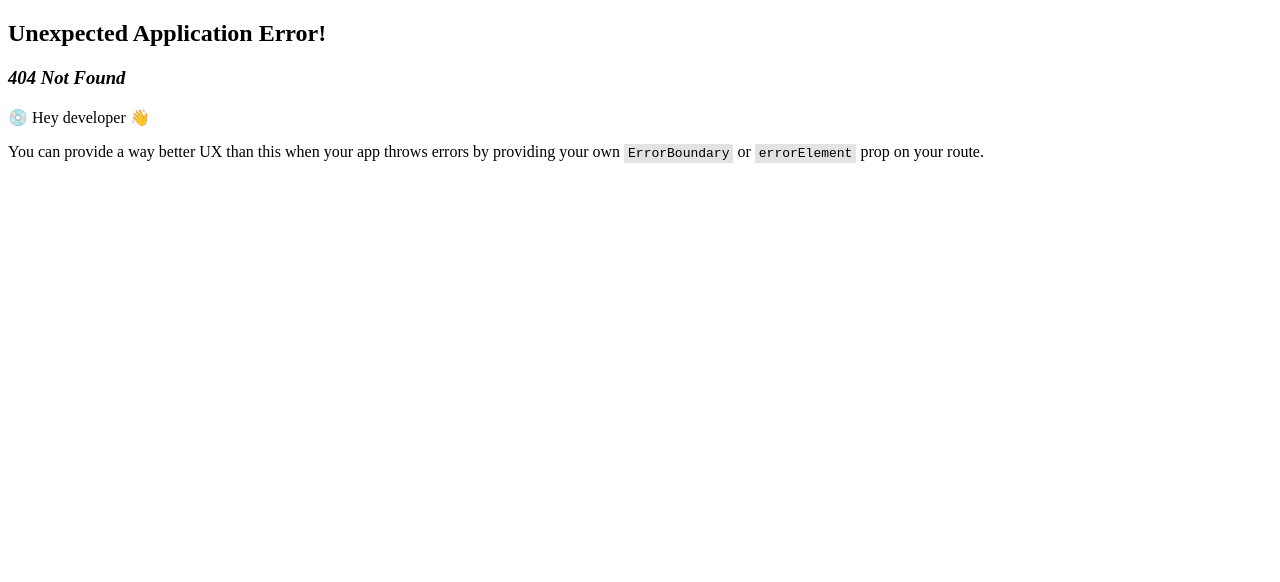
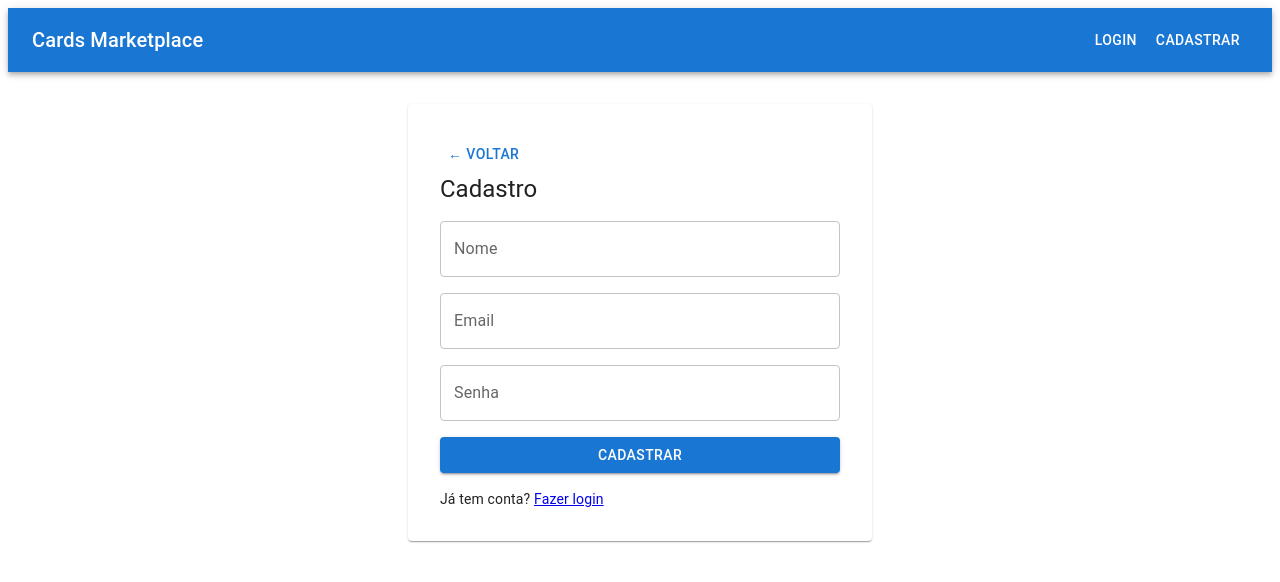
Before and after one commit to Heenriquesilver/cards-marketplace-inmeta, a React (Vite) app: page /register in a window 1280 px wide. Before the commit this address had no page. Shown: the top 582 px of the page. Built offline with nearby package versions, Linux system fonts and the light colour scheme; no server answers.

Commit message:
tela de login e registro + validação de foformularios e requisições de usuario

```diff
--- a/src/api/axios.ts
+++ b/src/api/axios.ts
@@ -3,3 +3,13 @@ import axios from "axios";
 export const api = axios.create({
   baseURL: "https://cards-marketplace-api.onrender.com",
 });
+
+api.interceptors.request.use((config) => {
+  const token = localStorage.getItem("token");
+
+  if (token) {
+    config.headers.Authorization = `Bearer ${token}`;
+  }
+
+  return config;
+});
--- /dev/null
+++ b/src/components/Header.tsx
@@ -0,0 +1,46 @@
+import { AppBar, Toolbar, Typography, Button, Box } from "@mui/material";
+import { Link } from "react-router-dom";
+import { useAuthStore } from "../store/useAuthStore";
+
+export const Header = () => {
+  const { user, logout } = useAuthStore();
+
+  return (
+    <AppBar position="static">
+      <Toolbar sx={{ display: "flex", justifyContent: "space-between" }}>
+        <Typography
+          variant="h6"
+          component={Link}
+          to="/"
+          sx={{ textDecoration: "none", color: "inherit" }}
+        >
+          Cards Marketplace
+        </Typography>
+
+        <Box>
+          {!user ? (
+            <>
+              <Button color="inherit" component={Link} to="/login">
+                Login
+              </Button>
+
+              <Button color="inherit" component={Link} to="/register">
+                Cadastrar
+              </Button>
+            </>
+          ) : (
+            <>
+              <Typography component="span" mr={2}>
+                {user.name}
+              </Typography>
+
+              <Button color="inherit" onClick={logout}>
+                Sair
+              </Button>
+            </>
+          )}
+        </Box>
+      </Toolbar>
+    </AppBar>
+  );
+};
--- /dev/null
+++ b/src/layout/MainLayout.tsx
@@ -0,0 +1,22 @@
+import { Outlet } from "react-router-dom";
+import { Header } from "../components/Header";
+import { Container } from "@mui/material";
+import { useEffect } from "react";
+import { useAuthStore } from "../store/useAuthStore";
+
+export const MainLayout = () => {
+  const fetchMe = useAuthStore((state) => state.fetchMe);
+
+  useEffect(() => {
+    fetchMe();
+  }, []);
+
+  return (
+    <>
+      <Header />
+      <Container sx={{ mt: 4 }}>
+        <Outlet />
+      </Container>
+    </>
+  );
+};
--- /dev/null
+++ b/src/pages/login/LoginPage.tsx
@@ -0,0 +1,89 @@
+import { useState } from "react";
+import {
+  Box,
+  Button,
+  TextField,
+  Typography,
+  Paper,
+  Alert,
+  CircularProgress,
+} from "@mui/material";
+import { useForm } from "react-hook-form";
+import { zodResolver } from "@hookform/resolvers/zod";
+import { type LoginFormData, loginSchema } from "../../schemas/loginSchema";
+import { loginRequest } from "../../services/authService";
+import { useAuthStore } from "../../store/useAuthStore";
+import { useNavigate, Link } from "react-router-dom";
+
+export const LoginPage = () => {
+  const navigate = useNavigate();
+  const setAuth = useAuthStore((state) => state.setAuth);
+
+  const [error, setError] = useState("");
+
+  const {
+    register,
+    handleSubmit,
+    formState: { errors, isSubmitting },
+  } = useForm<LoginFormData>({
+    resolver: zodResolver(loginSchema),
+  });
+
+  const onSubmit = async (data: LoginFormData) => {
+    try {
+      setError("");
+
+      const response = await loginRequest(data);
+
+      setAuth(response);
+
+      navigate("/");
+    } catch (err) {
+      setError("Email ou senha inválidos");
+    }
+  };
+
+  return (
+    <Box display="flex" justifyContent="center">
+      <Paper sx={{ p: 4, width: 400 }}>
+        <Typography variant="h5" mb={2}>
+          Login
+        </Typography>
+
+        {error && <Alert severity="error">{error}</Alert>}
+
+        <Box
+          component="form"
+          onSubmit={handleSubmit(onSubmit)}
+          mt={2}
+          display="flex"
+          flexDirection="column"
+          gap={2}
+        >
+          <TextField
+            label="Email"
+            {...register("email")}
+            error={!!errors.email}
+            helperText={errors.email?.message}
+          />
+
+          <TextField
+            label="Senha"
+            type="password"
+            {...register("password")}
+            error={!!errors.password}
+            helperText={errors.password?.message}
+          />
+
+          <Button type="submit" variant="contained" disabled={isSubmitting}>
+            {isSubmitting ? <CircularProgress size={24} /> : "Entrar"}
+          </Button>
+
+          <Typography variant="body2">
+            Não tem conta? <Link to="/register">Cadastre-se</Link>
+          </Typography>
+        </Box>
+      </Paper>
+    </Box>
+  );
+};
--- /dev/null
+++ b/src/pages/register/RegisterPage.tsx
@@ -0,0 +1,113 @@
+import { useState } from "react";
+import {
+  Box,
+  Button,
+  TextField,
+  Typography,
+  Paper,
+  Alert,
+  CircularProgress,
+} from "@mui/material";
+import { useForm } from "react-hook-form";
+import { zodResolver } from "@hookform/resolvers/zod";
+import { useNavigate, Link } from "react-router-dom";
+
+import {
+  registerSchema,
+  type RegisterFormData,
+} from "../../schemas/registerSchema";
+
+import { registerRequest } from "../../services/authService";
+
+export const RegisterPage = () => {
+  const navigate = useNavigate();
+
+  const [success, setSuccess] = useState(false);
+  const [error, setError] = useState("");
+
+  const {
+    register,
+    handleSubmit,
+    formState: { errors, isSubmitting },
+  } = useForm<RegisterFormData>({
+    resolver: zodResolver(registerSchema),
+  });
+
+  const onSubmit = async (data: RegisterFormData) => {
+    try {
+      setError("");
+
+      await registerRequest(data);
+
+      setSuccess(true);
+
+      setTimeout(() => {
+        navigate("/login");
+      }, 2000);
+    } catch {
+      setError("Erro ao criar usuário. Tente novamente.");
+    }
+  };
+
+  return (
+    <Box display="flex" justifyContent="center">
+      <Paper sx={{ p: 4, width: 400 }}>
+        <Button onClick={() => navigate(-1)}>← Voltar</Button>
+
+        <Typography variant="h5" mb={2}>
+          Cadastro
+        </Typography>
+
+        {success && (
+          <Alert severity="success" sx={{ mb: 2 }}>
+            Usuário criado com sucesso! Redirecionando para o login...
+          </Alert>
+        )}
+
+        {error && (
+          <Alert severity="error" sx={{ mb: 2 }}>
+            {error}
+          </Alert>
+        )}
+
+        <Box
+          component="form"
+          onSubmit={handleSubmit(onSubmit)}
+          display="flex"
+          flexDirection="column"
+          gap={2}
+        >
+          <TextField
+            label="Nome"
+            {...register("name")}
+            error={!!errors.name}
+            helperText={errors.name?.message}
+          />
+
+          <TextField
+            label="Email"
+            {...register("email")}
+            error={!!errors.email}
+            helperText={errors.email?.message}
+          />
+
+          <TextField
+            label="Senha"
+            type="password"
+            {...register("password")}
+            error={!!errors.password}
+            helperText={errors.password?.message}
+          />
+
+          <Button type="submit" variant="contained" disabled={isSubmitting}>
+            {isSubmitting ? <CircularProgress size={24} /> : "Cadastrar"}
+          </Button>
+
+          <Typography variant="body2">
+            Já tem conta? <Link to="/login">Fazer login</Link>
+          </Typography>
+        </Box>
+      </Paper>
+    </Box>
+  );
+};
--- /dev/null
+++ b/src/schemas/loginSchema.ts
@@ -0,0 +1,8 @@
+import { z } from "zod";
+
+export const loginSchema = z.object({
+  email: z.string().email("Email inválido"),
+  password: z.string().min(6, "Mínimo 6 caracteres"),
+});
+
+export type LoginFormData = z.infer<typeof loginSchema>;
--- /dev/null
+++ b/src/schemas/registerSchema.ts
@@ -0,0 +1,9 @@
+import { z } from "zod";
+
+export const registerSchema = z.object({
+  name: z.string().min(3, "Mínimo 3 caracteres"),
+  email: z.string().email("Email inválido"),
+  password: z.string().min(6, "Mínimo 6 caracteres"),
+});
+
+export type RegisterFormData = z.infer<typeof registerSchema>;
--- /dev/null
+++ b/src/services/authService.ts
@@ -0,0 +1,34 @@
+import { api } from "../api/axios";
+
+interface LoginPayload {
+  email: string;
+  password: string;
+}
+
+export interface LoginResponse {
+  token: string;
+  user: {
+    id: string;
+    name: string;
+    email: string;
+  };
+}
+
+export const loginRequest = async (data: LoginPayload) => {
+  const response = await api.post<LoginResponse>("/login", data);
+  return response.data;
+};
+
+export const getMe = async () => {
+  const response = await api.get("/me");
+  return response.data;
+};
+
+export const registerRequest = async (data: {
+  name: string;
+  email: string;
+  password: string;
+}) => {
+  const response = await api.post("/register", data);
+  return response.data;
+};
--- /dev/null
+++ b/src/store/useAuthStore.ts
@@ -0,0 +1,42 @@
+import { create } from "zustand";
+import { getMe } from "../services/authService";
+
+interface User {
+  id: string;
+  name: string;
+  email: string;
+}
+
+interface AuthState {
+  user: User | null;
+  token: string | null;
+  loading: boolean;
+  setAuth: (data: { user: User; token: string }) => void;
+  logout: () => void;
+  fetchMe: () => Promise<void>;
+}
+
+export const useAuthStore = create<AuthState>((set) => ({
+  user: null,
+  token: localStorage.getItem("token"),
+  loading: true,
+
+  setAuth: ({ user, token }) => {
+    localStorage.setItem("token", token);
+    set({ user, token });
+  },
+
+  logout: () => {
+    localStorage.removeItem("token");
+    set({ user: null, token: null });
+  },
+
+  fetchMe: async () => {
+    try {
+      const user = await getMe();
+      set({ user });
+    } finally {
+      set({ loading: false });
+    }
+  },
+}));
```
Also changed, not shown: src/routes/index.tsx (+12 -2 lines).
